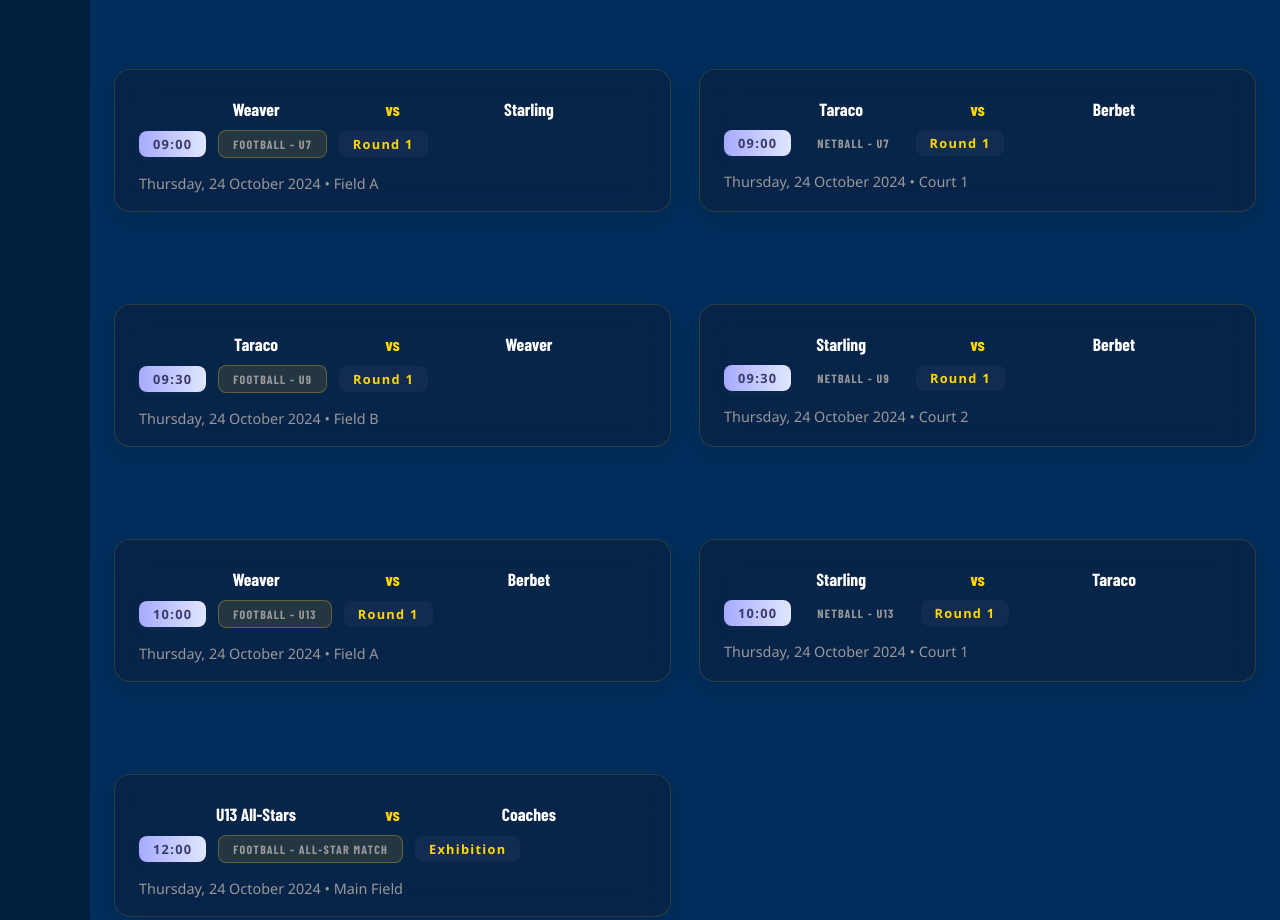
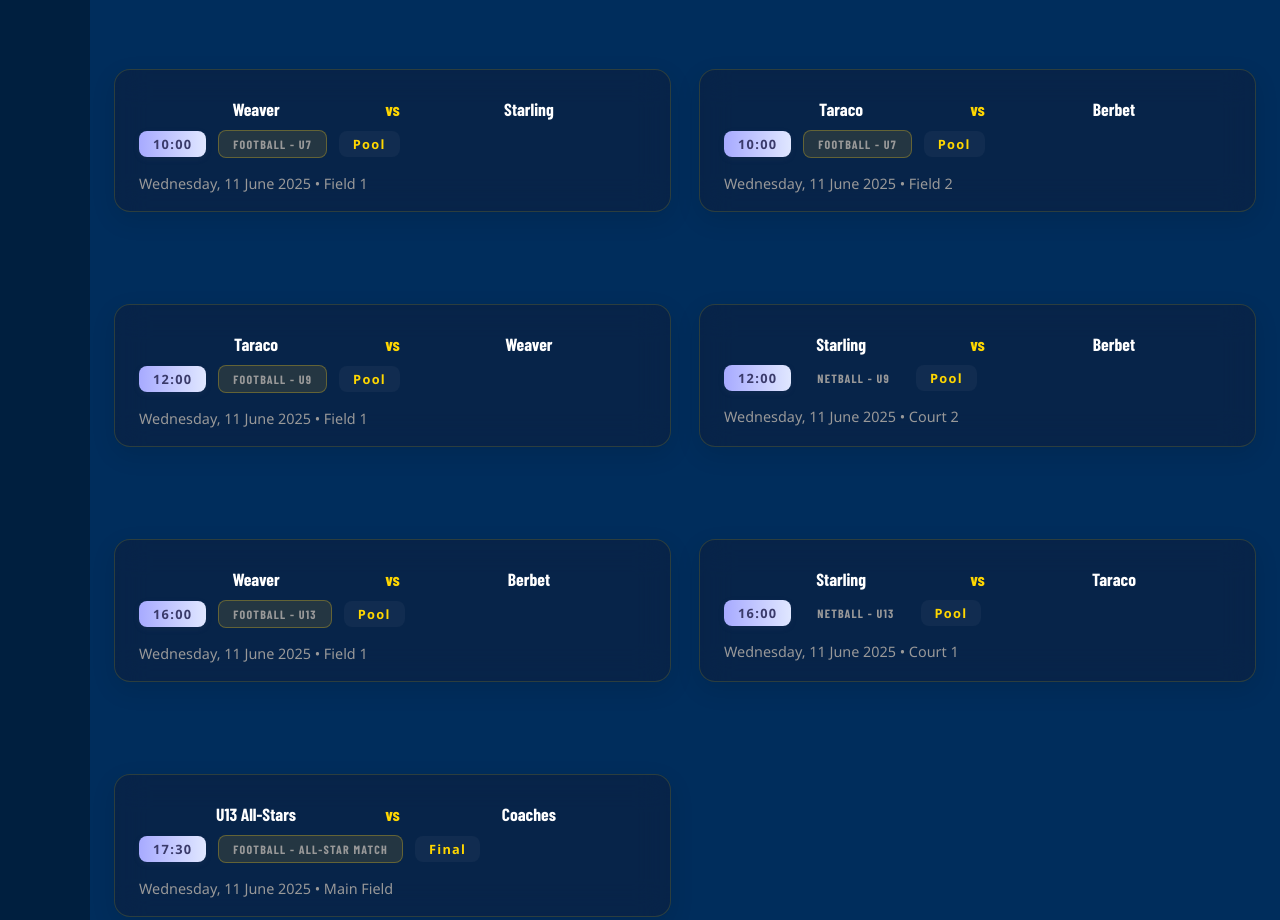
Before and after one commit to sibandz/friday-night-lights, a website: page index.html in a window 1280 px wide. Shown: the part 1160-2080 px from the top of the page. Drawn offline with nearby package versions, Linux system fonts and the light colour scheme; no server answers; a web font is replaced by a local one.

Commit message:
update code

```diff
--- a/index.html
+++ b/index.html
@@ -1315,13 +1315,13 @@
       };
 
       const defaultFixtures = [
-        { id: 1001, sport: 'football', division: 'u7', teamA: 'Weaver', teamB: 'Starling', date: '2024-10-24', time: '09:00', status: 'upcoming', type: 'Round 1', venue: 'Field A' },
-        { id: 1002, sport: 'netball', division: 'u7', teamA: 'Taraco', teamB: 'Berbet', date: '2024-10-24', time: '09:00', status: 'upcoming', type: 'Round 1', venue: 'Court 1' },
-        { id: 1003, sport: 'football', division: 'u9', teamA: 'Taraco', teamB: 'Weaver', date: '2024-10-24', time: '09:30', status: 'upcoming', type: 'Round 1', venue: 'Field B' },
-        { id: 1004, sport: 'netball', division: 'u9', teamA: 'Starling', teamB: 'Berbet', date: '2024-10-24', time: '09:30', status: 'upcoming', type: 'Round 1', venue: 'Court 2' },
-        { id: 1005, sport: 'football', division: 'u13', teamA: 'Weaver', teamB: 'Berbet', date: '2024-10-24', time: '10:00', status: 'upcoming', type: 'Round 1', venue: 'Field A' },
-        { id: 1006, sport: 'netball', division: 'u13', teamA: 'Starling', teamB: 'Taraco', date: '2024-10-24', time: '10:00', status: 'upcoming', type: 'Round 1', venue: 'Court 1' },
-        { id: 1007, sport: 'football', division: 'all-star', teamA: 'U13 All-Stars', teamB: 'Coaches', date: '2024-10-24', time: '12:00', status: 'upcoming', type: 'Exhibition', venue: 'Main Field' },
+        { id: 1001, sport: 'football', division: 'u7', teamA: 'Weaver', teamB: 'Starling', date: '2025-06-11', time: '10:00', status: 'upcoming', type: 'Pool', venue: 'Field 1' },
+        { id: 1002, sport: 'football', division: 'u7', teamA: 'Taraco', teamB: 'Berbet', date: '2025-06-11', time: '10:00', status: 'upcoming', type: 'Pool', venue: 'Field 2' },
+        { id: 1003, sport: 'football', division: 'u9', teamA: 'Taraco', teamB: 'Weaver', date: '2025-06-11', time: '12:00', status: 'upcoming', type: 'Pool', venue: 'Field 1' },
+        { id: 1004, sport: 'netball', division: 'u9', teamA: 'Starling', teamB: 'Berbet', date: '2025-06-11', time: '12:00', status: 'upcoming', type: 'Pool', venue: 'Court 2' },
+        { id: 1005, sport: 'football', division: 'u13', teamA: 'Weaver', teamB: 'Berbet', date: '2025-06-11', time: '16:00', status: 'upcoming', type: 'Pool', venue: 'Field 1' },
+        { id: 1006, sport: 'netball', division: 'u13', teamA: 'Starling', teamB: 'Taraco', date: '2025-06-11', time: '16:00', status: 'upcoming', type: 'Pool', venue: 'Court 1' },
+        { id: 1007, sport: 'football', division: 'all-star', teamA: 'U13 All-Stars', teamB: 'Coaches', date: '2025-06-11', time: '17:30', status: 'upcoming', type: 'Final', venue: 'Main Field' },
       ];
 
       const render = (fixtures) => {
```
